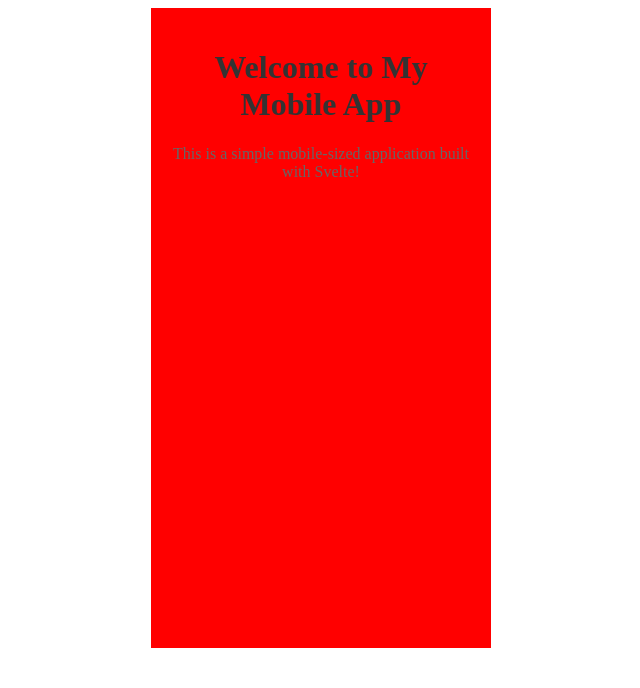
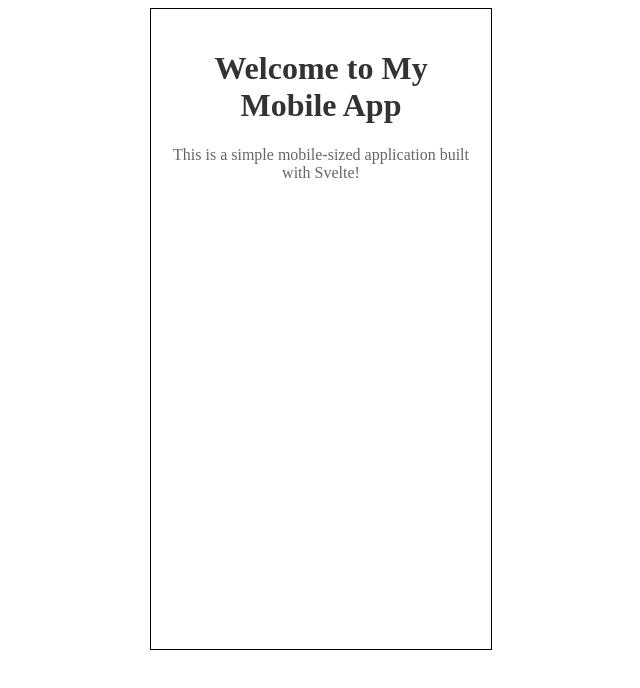
Before and after one commit to Roohollah81/better-counter, a SvelteKit app in the folder my-app/: page / in a window 1280 px wide. Shown: the top 688 px of the page, without its empty margins (319-959 px from the left). Built offline with nearby package versions, Linux system fonts and the light colour scheme.

Commit message:
remove background color / add border

```diff
--- a/my-app/src/routes/+page.svelte
+++ b/my-app/src/routes/+page.svelte
@@ -17,7 +17,7 @@
         height: 600px;
         margin: auto;
         text-align: center;
-        background-color: red;
+        border: 1px solid black;
     }
 
     h1 {
```
